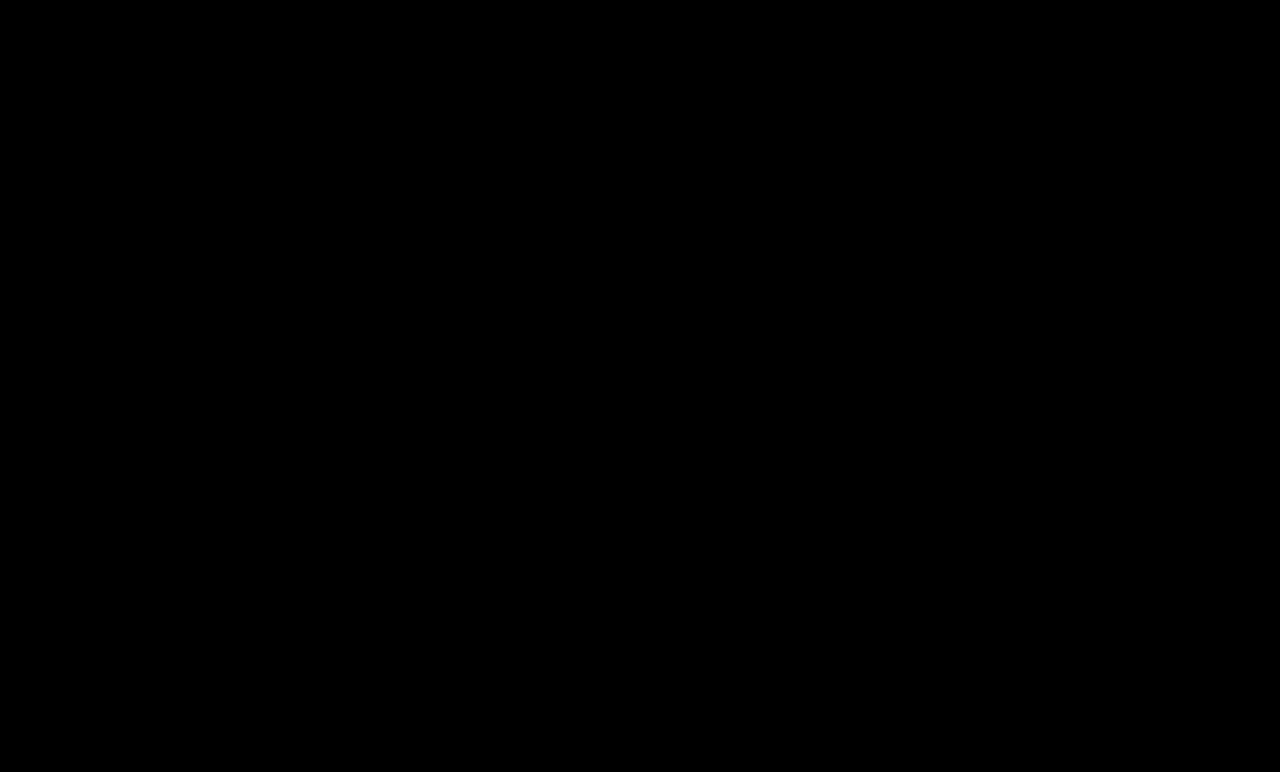
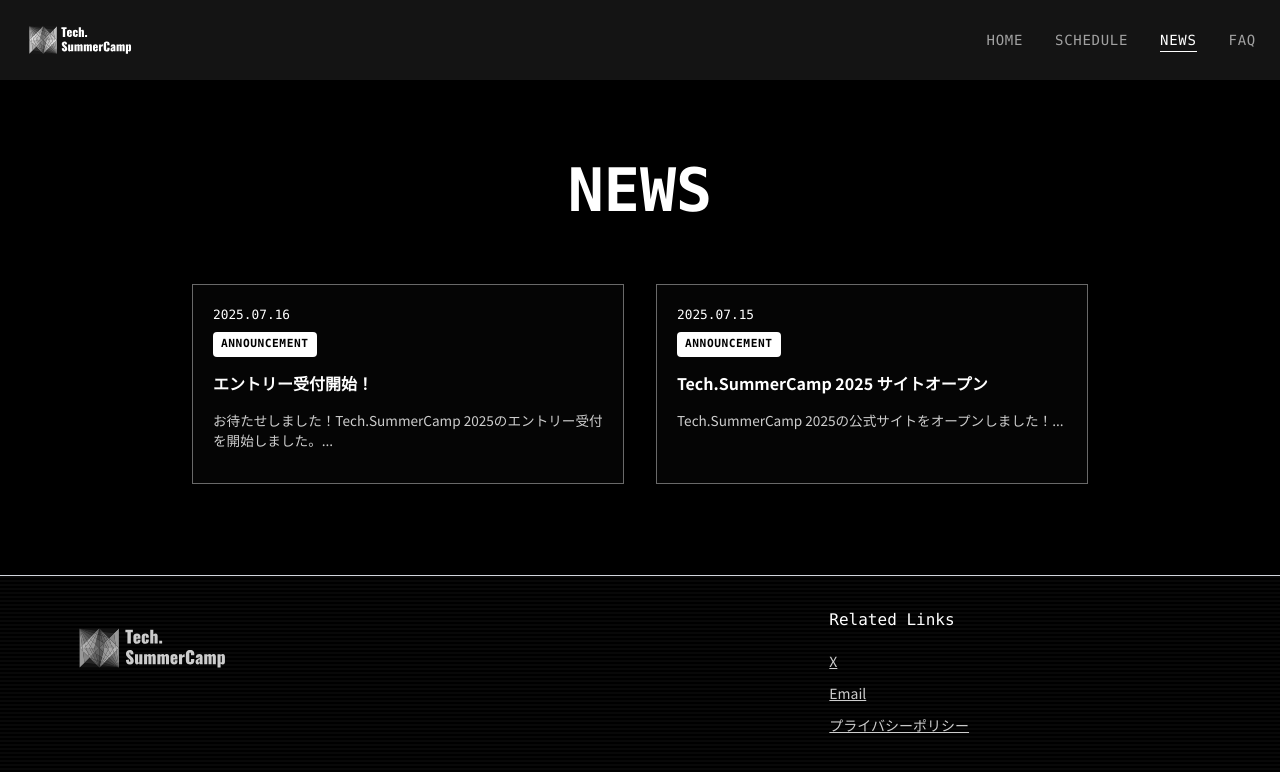
Before and after one commit to Tech-SummerCamp/TSC, a React (Vite) app: page /TSC/news in a window 1280 px wide. Before the commit this address had no page. Shown: the top 772 px of the page. Built offline with nearby package versions, Linux system fonts and the light colour scheme.

Commit message:
remove 2025 path

```diff
--- a/index.html
+++ b/index.html
@@ -5,6 +5,10 @@
     <link rel="icon" type="image/png" href="/techsummercamp_logo.png" />
     <meta name="viewport" content="width=device-width, initial-scale=1.0" />
     <title>Tech.SummerCamp 2025</title>
+
+    <link rel="preconnect" href="https://fonts.googleapis.com">
+    <link rel="preconnect" href="https://fonts.gstatic.com" crossorigin>
+    <link href="https://fonts.googleapis.com/css2?family=JetBrains+Mono:wght@400;700&family=Noto+Sans+JP:wght@400;700&display=swap" rel="stylesheet">
   </head>
   <body>
     <div id="root"></div>
--- a/src/App.tsx
+++ b/src/App.tsx
@@ -5,29 +5,19 @@
 import News from './pages/2025/News';
 import NewsDetail from './pages/2025/NewsDetail';
 import FAQ from './pages/2025/FAQ';
-import Results2024 from './pages/2024/Results';
-import Gallery2024 from './pages/2024/Gallery';
 import './styles/tailwind.css';
 
 function App() {
   return (
     <Router>
       <Routes>
-        <Route path="/" element={<Navigate to="/2025" replace />} />
-
-        <Route path="/2025" element={<Layout year="2025" />}>
+        <Route path="/TSC" element={<Layout/>}>
           <Route index element={<Home2025 />} />
-          <Route path="about" element={<Navigate to="/2025" replace />} />
+          <Route path="about" element={<Navigate to="/TSC" replace />} />
           <Route path="schedule" element={<Schedule />} />
           <Route path="news" element={<News />} />
           <Route path="news/:slug" element={<NewsDetail />} />
           <Route path="faq" element={<FAQ />} />
-        </Route>
-
-        <Route path="/2024" element={<Layout year="2024" />}>
-          <Route index element={<Results2024 />} />
-          <Route path="results" element={<Results2024 />} />
-          <Route path="gallery" element={<Gallery2024 />} />
         </Route>
       </Routes>
     </Router>
--- a/src/components/common/Logo.tsx
+++ b/src/components/common/Logo.tsx
@@ -90,7 +90,7 @@
     return (
       <div className="font-mono text-center relative flex justify-start items-center">
         <img
-          src="/tsc-horizontal.svg"
+          src="/TSC/tsc-horizontal.svg"
           alt="Tech Summer Camp"
           className="h-20 md:h-24 lg:h-28 w-auto transition-all duration-200 brightness-100 hover:brightness-[1.2] hover:scale-105"
         />
--- a/src/components/layout/Footer.tsx
+++ b/src/components/layout/Footer.tsx
@@ -7,9 +7,9 @@
         <div className="grid grid-cols-1 md:grid-cols-[2fr_1fr] mb-8 md:mb-12">
           <div className="footer-section md:mb-0">
             <div className="flex items-center md:h-0 md:overflow-visible">
-              <Link to="/2025">
+              <Link to="/TSC">
                 <img
-                  src="/tsc-horizontal.svg"
+                  src="/TSC/tsc-horizontal.svg"
                   alt="Tech Summer Camp - 学生エンジニアが得られる体験の最高峰"
                   className="h-32 md:h-40 w-auto brightness-[0.8] transition-all duration-200 md:translate-y-10 cursor-pointer hover:brightness-100"
                 />
--- a/src/components/layout/Layout.tsx
+++ b/src/components/layout/Layout.tsx
@@ -4,11 +4,8 @@
 import Footer from './Footer';
 import Logo from '../common/Logo';
 
-interface LayoutProps {
-  year: string;
-}
 
-const Layout = ({ year }: LayoutProps) => {
+const Layout = () => {
   const [showNoise, setShowNoise] = useState(true);
 
   useEffect(() => {
@@ -25,12 +22,12 @@
       <header className="fixed top-0 inset-x-0 h-20 bg-neutral-900/90 backdrop-blur-md z-[9999] shadow-md">
         <div className="max-w-7xl mx-auto flex items-center justify-between h-full px-4 md:px-6">
           {/* ロゴ */}
-          <Link to={`/${year}`} className="flex items-center gap-2 group">
+          <Link to="/TSC" className="flex items-center gap-2 group">
             <Logo size="header" showYear={false} />
           </Link>
 
           {/* ナビゲーション */}
-          <Navigation year={year} />
+          <Navigation />
         </div>
       </header>
 
--- a/src/components/layout/Navigation.tsx
+++ b/src/components/layout/Navigation.tsx
@@ -9,31 +9,23 @@
  *
  * Tailwind CSS で完結。外部 CSS / JS 依存なし。
  */
-interface NavigationProps {
-  year: string;
-}
 
 interface NavItem {
   path: string;
   label: string;
 }
 
-const Navigation = ({ year }: NavigationProps) => {
+const Navigation = () => {
   const [isOpen, setIsOpen] = useState(false);
 
   // 年度ごとにナビ項目を切り替え
   const navItems: NavItem[] =
-    year === '2025'
-      ? [
-          { path: '', label: 'HOME' },
-          { path: 'schedule', label: 'SCHEDULE' },
-          { path: 'news', label: 'NEWS' },
-          { path: 'faq', label: 'FAQ' },
-        ]
-      : [
-          { path: '', label: 'RESULTS' },
-          { path: 'gallery', label: 'GALLERY' },
-        ];
+      [
+        { path: '', label: 'HOME' },
+        { path: 'schedule', label: 'SCHEDULE' },
+        { path: 'news', label: 'NEWS' },
+        { path: 'faq', label: 'FAQ' },
+      ];
 
   // Body スクロールロック
   useEffect(() => {
@@ -82,7 +74,7 @@
         {navItems.map((item) => (
           <li key={item.path}>
             <NavLink
-              to={`/${year}/${item.path}`}
+              to={`/TSC/${item.path}`}
               end={item.path === ''}
               className={({ isActive }) =>
                 `relative text-xs lg:text-sm font-medium tracking-wider uppercase transition-colors duration-200
@@ -117,7 +109,7 @@
           {navItems.map((item) => (
             <li key={item.path}>
               <NavLink
-                to={`/${year}/${item.path}`}
+                to={`/TSC/${item.path}`}
                 end={item.path === ''}
                 onClick={close}
                 className={({ isActive }) =>
--- a/src/data/siteContent.js
+++ b/src/data/siteContent.js
@@ -29,26 +29,6 @@
       // 追加例
     ]
   },
-
-  // ========== ニュース記事 ==========
-  news: [
-    {
-      id: 'news-001',
-      date: '2025.01.15',
-      category: 'ANNOUNCEMENT',
-      title: 'Tech.SummerCamp 2025 開催決定',
-      content: '2025年度のTech.SummerCampの開催が正式に決定しました。今年も最高峰の学生エンジニア体験をお届けします。',
-      important: true
-    },
-    {
-      id: 'news-002',
-      date: '2025.01.15',
-      category: 'WEBSITE',
-      title: '公式サイトオープン',
-      content: 'Tech.SummerCamp 2025の公式サイトがオープンしました。最新情報をチェックして、エントリーに備えましょう。'
-    },
-    // 新しいニュースはここに追加
-  ],
 
   // ========== FAQ ==========
   faq: {
--- a/src/pages/2025/Home.tsx
+++ b/src/pages/2025/Home.tsx
@@ -38,7 +38,7 @@
         <div className="max-w-7xl mx-auto px-4 md:px-8 w-full box-border">
           <div className="relative z-[2]">
             <div className="flex justify-center items-center text-center">
-              <img src="/techsummercamp_logo.png" alt="Tech.SummerCamp Logo" className="max-w-[320px] md:max-w-[400px] lg:max-w-[600px] h-auto block" />
+              <img src="/TSC/techsummercamp_logo.png" alt="Tech.SummerCamp Logo" className="max-w-[320px] md:max-w-[400px] lg:max-w-[600px] h-auto block" />
             </div>
             <div className="mb-6 text-center w-full overflow-visible flex justify-center px-2 md:px-4">
               <h1 className="text-[clamp(0.9rem,4.5vw,3.8rem)] md:text-[clamp(1.1rem,4.5vw,1.8rem)] lg:text-[clamp(1.2rem,5vw,3.8rem)] font-[800] text-white font-mono tracking-[0.02em] relative whitespace-normal text-center min-h-0 md:min-h-[2.8em] inline-block w-full">
@@ -249,13 +249,13 @@
                 title={article.title}
                 excerpt={article.excerpt || ''}
                 tagType={article.category as any}
-                href={`/2025/news/${article.slug}`}
+                href={`/TSC/news/${article.slug}`}
               />
             ))}
           </div>
 
           <div className="text-center">
-            <Link to="/2025/news" className="inline-flex items-center gap-[0.3rem] py-3 px-6 font-mono text-[0.85rem] font-semibold tracking-[0.05em] text-white border-2 border-white no-underline transition-all duration-300 bg-transparent relative overflow-hidden hover:bg-white hover:border-white hover:text-black hover:-translate-y-[2px]">
+            <Link to="/TSC/news" className="inline-flex items-center gap-[0.3rem] py-3 px-6 font-mono text-[0.85rem] font-semibold tracking-[0.05em] text-white border-2 border-white no-underline transition-all duration-300 bg-transparent relative overflow-hidden hover:bg-white hover:border-white hover:text-black hover:-translate-y-[2px]">
               VIEW ALL NEWS
             </Link>
           </div>
--- a/src/pages/2025/News.tsx
+++ b/src/pages/2025/News.tsx
@@ -45,7 +45,7 @@
                   title={article.title}
                   excerpt={article.excerpt || ''}
                   tagType={article.category as any}
-                  href={`/2025/news/${article.slug}`}
+                  href={`/TSC/news/${article.slug}`}
                 />
               ))}
             </div>
--- a/src/pages/2025/NewsDetail.tsx
+++ b/src/pages/2025/NewsDetail.tsx
@@ -29,7 +29,7 @@
               <h1 className="text-4xl font-mono font-bold mb-4">404</h1>
               <p className="text-gray-400 mb-8">記事が見つかりませんでした</p>
               <Link
-                to="/2025/news"
+                to="/TSC/news"
                 className="inline-block bg-white text-black px-6 py-3 font-mono hover:bg-[#00FF41] hover:text-black transition-colors"
               >
                 ニュース一覧に戻る
@@ -50,12 +50,12 @@
             <nav className="mb-8">
             <ol className="flex items-center space-x-2 text-sm font-mono text-gray-400">
               <li>
-                <Link to="/2025" className="hover:text-white transition-colors">
+                <Link to="/TSC" className="hover:text-white transition-colors">
                   HOME
                 </Link>
               </li>
               <li className="before:content-['/'] before:mx-2">
-                <Link to="/2025/news" className="hover:text-white transition-colors">
+                <Link to="/TSC/news" className="hover:text-white transition-colors">
                   NEWS
                 </Link>
               </li>
@@ -96,7 +96,7 @@
             {/* 記事フッター */}
             <footer className="mt-16 pt-8 border-t border-gray-800">
             <Link
-              to="/2025/news"
+              to="/TSC/news"
               className="inline-flex items-center gap-2 text-gray-400 hover:text-white font-mono transition-colors group"
             >
               <span className="group-hover:-translate-x-1 transition-transform">←</span>
--- a/src/styles/tailwind.css
+++ b/src/styles/tailwind.css
@@ -1,16 +1,6 @@
 @import "tailwindcss";
 
 @layer base {
-  @font-face {
-    font-family: 'JetBrains Mono';
-    src: url('https://fonts.googleapis.com/css2?family=JetBrains+Mono:wght@400;700&display=swap');
-  }
-
-  @font-face {
-    font-family: 'Noto Sans JP';
-    src: url('https://fonts.googleapis.com/css2?family=Noto+Sans+JP:wght@400;700&display=swap');
-  }
-
   body {
     background-color: #000000;
     color: #FFFFFF;
```
